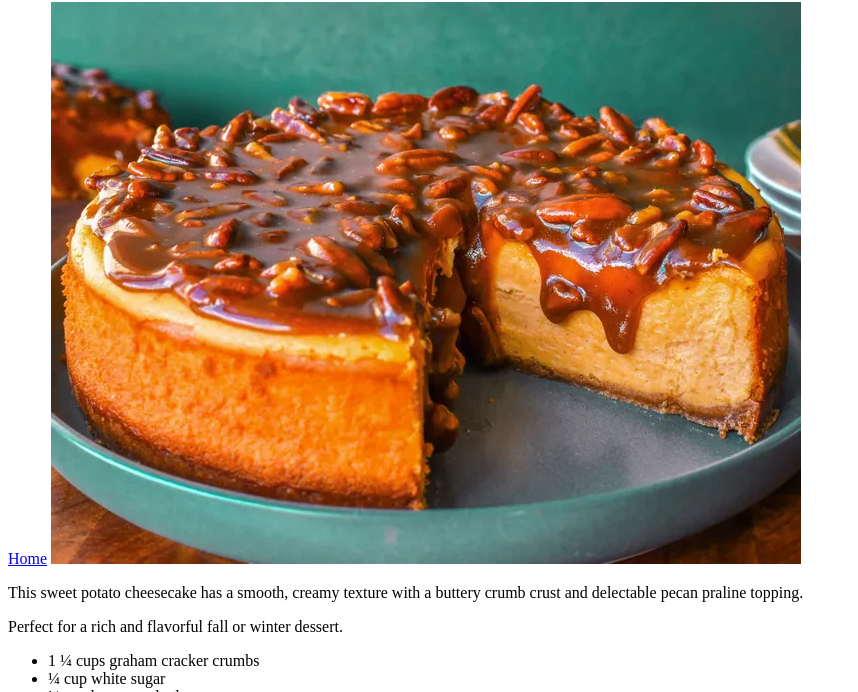
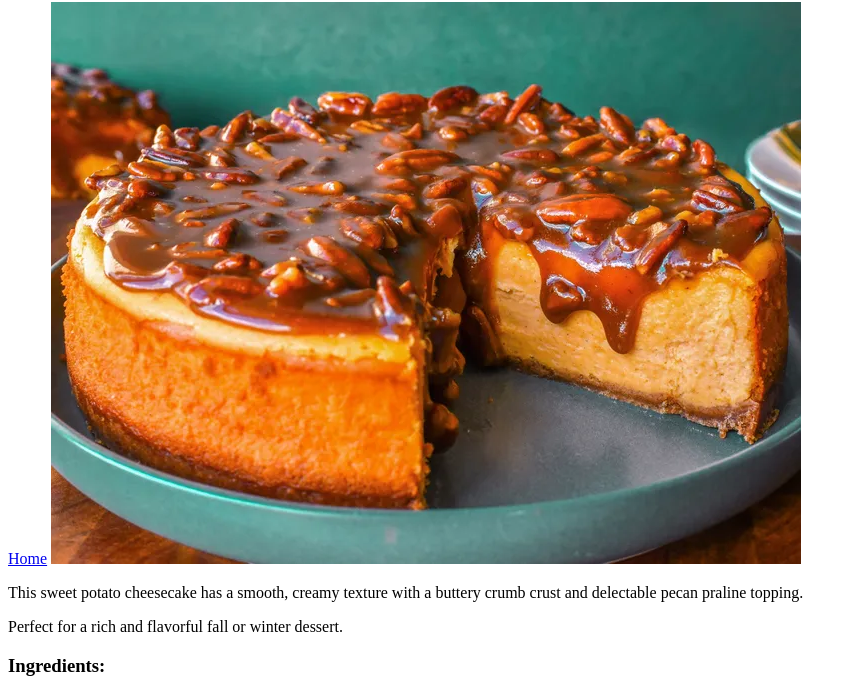
Before and after one commit to RayzenXF/odin-recipes, a plain HTML site: page recipes/potato_cheesecake.html in a window 1280 px wide. Shown: the part 78-770 px from the top of the page, without its empty margins (0-858 px from the left). Drawn offline with Linux system fonts and the light colour scheme.

Commit message:
Add ingredients

```diff
--- a/recipes/potato_cheesecake.html
+++ b/recipes/potato_cheesecake.html
@@ -15,6 +15,7 @@
         topping.</p>
     <p>Perfect for a rich and flavorful fall or winter dessert.</p>
 
+    <h3>Ingredients:</h3>
     <ul>
         <li>1 ¼ cups graham cracker crumbs</li>
 
```
